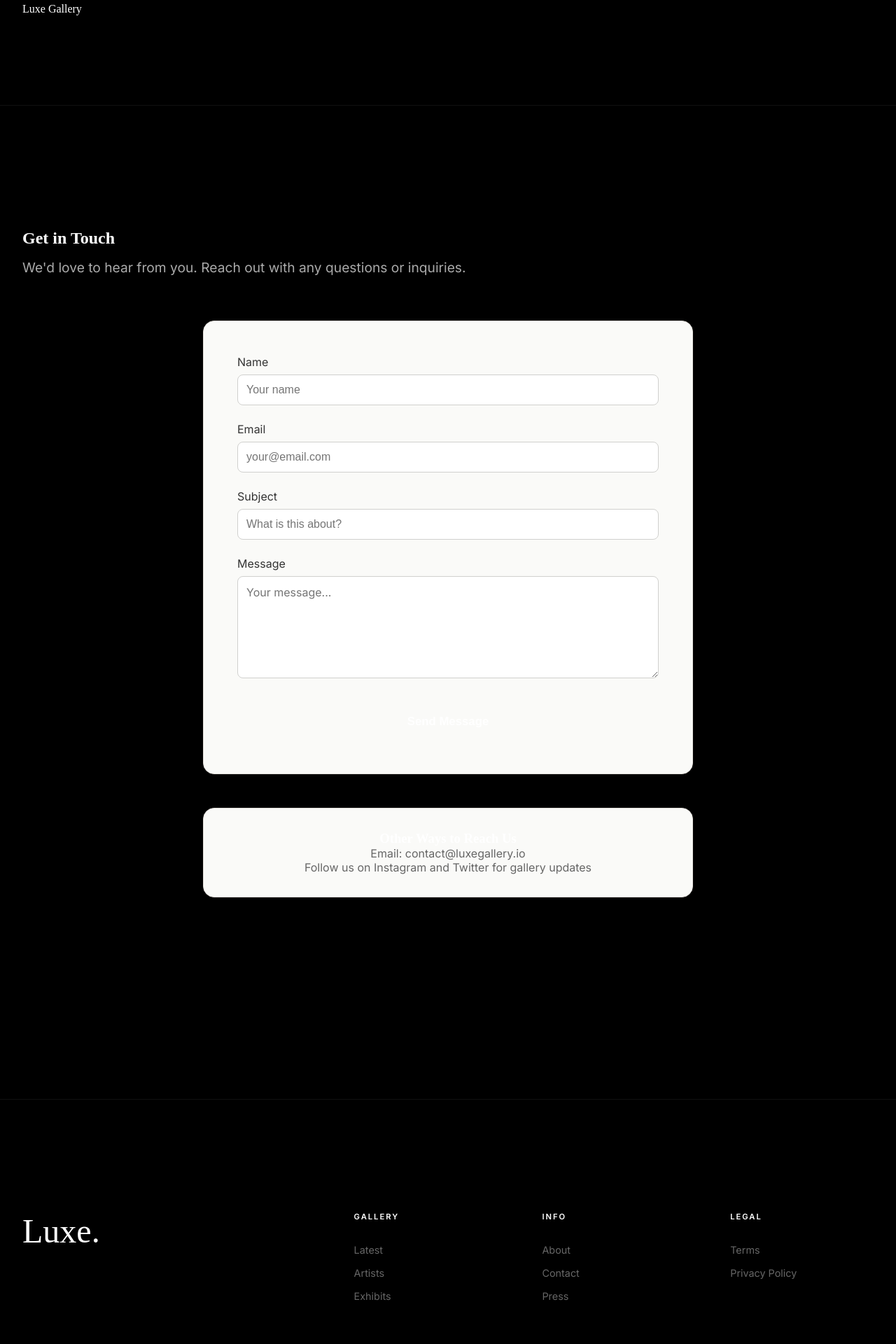
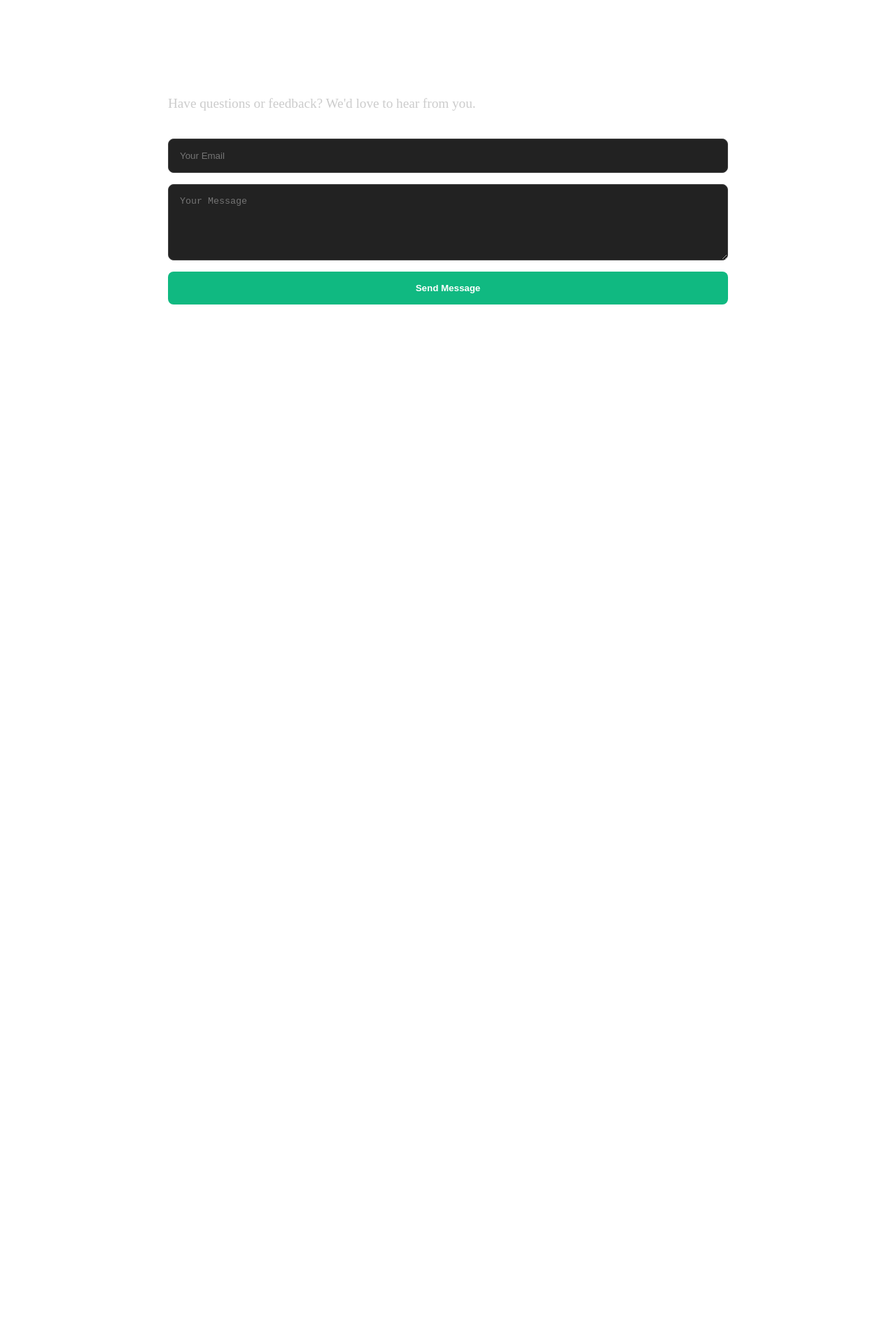
Before and after one commit to kingSammy-spec/luxe-gallery, a Next.js app: page /contact in a window 1280 px wide. Shown: the part 60-1980 px from the top of the page at 70% size. After the commit the page ends 800 px from the top, so only its background shows below. Built offline with nearby package versions, Linux system fonts and the light colour scheme; a web font is replaced by a local one.

Commit message:
Fix AdSense requirements: add About/Contact/Privacy and remove violating popups

```diff
--- a/src/app/about/page.js
+++ b/src/app/about/page.js
@@ -1,83 +1,11 @@
-'use client';
-import '../globals.css';
-import Link from 'next/link';
-
 export default function About() {
   return (
-    <>
-      <header>
-        <div className="container" style={{display: 'flex', justifyContent: 'space-between', alignItems: 'center'}}>
-          <Link href="/" className="brand" style={{textDecoration: 'none', color: 'inherit', cursor: 'pointer', fontFamily: 'serif'}}>Luxe Gallery</Link>
-          <nav className="nav-links">
-            <Link href="/">Gallery</Link>
-            <Link href="/">Artists</Link>
-            <Link href="/">Exhibits</Link>
-            <Link href="/about" style={{color: 'var(--accent-color)'}}>About</Link>
-            <Link href="/contact">Contact</Link>
-          </nav>
-        </div>
-      </header>
-
-      <main className="container">
-        <section className="hero" style={{marginTop: '3rem', marginBottom: '4rem'}}>
-          <h1 style={{marginBottom: '1rem', fontFamily: 'serif'}}>About Luxe Gallery</h1>
-          <p style={{fontSize: '1.2rem', color: '#aaa', maxWidth: '800px'}}>Celebrating artistic excellence and curating exceptional contemporary and fine art.</p>
-        </section>
-
-        <section style={{maxWidth: '900px', margin: '0 auto', marginBottom: '4rem'}}>
-          <div style={{background: '#fafaf8', border: '1px solid #e0ddd8', borderRadius: '16px', padding: '3rem', marginBottom: '2rem'}}>
-            <h2 style={{marginTop: 0, marginBottom: '1rem', fontFamily: 'serif'}}>Our Gallery</h2>
-            <p style={{color: '#333', lineHeight: '1.8', fontSize: '1.05rem'}}>
-              Luxe Gallery is a premier destination for contemporary and fine art, showcasing emerging and established artists from around the world.
-              Our carefully curated collections celebrate creativity, innovation, and artistic excellence across multiple mediums and styles.
-            </p>
-          </div>
-
-          <div style={{background: '#fafaf8', border: '1px solid #e0ddd8', borderRadius: '16px', padding: '3rem', marginBottom: '2rem'}}>
-            <h2 style={{marginTop: 0, marginBottom: '1rem', fontFamily: 'serif'}}>Our Mission</h2>
-            <p style={{color: '#333', lineHeight: '1.8', fontSize: '1.05rem'}}>
-              We believe in democratizing access to fine art and fostering meaningful connections between artists and collectors.
-              Through our gallery, exhibitions, and digital platform, we provide a vibrant space for artistic expression and cultural appreciation.
-            </p>
-          </div>
-
-          <div style={{background: '#fafaf8', border: '1px solid #e0ddd8', borderRadius: '16px', padding: '3rem', marginBottom: '2rem'}}>
-            <h2 style={{marginTop: 0, marginBottom: '1rem', fontFamily: 'serif'}}>Transparency & Trust</h2>
-            <p style={{color: '#333', lineHeight: '1.8', fontSize: '1.05rem'}}>
-              Luxe Gallery operates with complete transparency regarding artist partnerships and sponsored features. We maintain high standards for authenticity and credibility.
-              This site uses Google AdSense to deliver relevant advertisements. These ads help us maintain our platform and support emerging artists.
-            </p>
-          </div>
-
-          <div style={{background: '#fafaf8', border: '1px solid #e0ddd8', borderRadius: '16px', padding: '3rem'}}>
-            <h2 style={{marginTop: 0, marginBottom: '1rem', fontFamily: 'serif'}}>Connect With Us</h2>
-            <p style={{color: '#333', lineHeight: '1.8', fontSize: '1.05rem', marginBottom: '1.5rem'}}>
-              Interested in featuring your work or learning more about our exhibitions? Visit our <Link href="/contact" style={{color: 'var(--accent-color)', textDecoration: 'none'}}>Contact page</Link>.
-            </p>
-          </div>
-        </section>
-      </main>
-
-      <footer className="luxe-footer">
-        <div className="container footer-grid">
-          <div className="footer-brand" style={{fontFamily: 'serif'}}>Luxe.</div>
-          <div className="footer-col">
-            <h4>Gallery</h4>
-            <Link href="/">Latest</Link><Link href="/">Artists</Link><Link href="/">Exhibits</Link>
-          </div>
-          <div className="footer-col">
-            <h4>Info</h4>
-            <Link href="/about">About</Link><Link href="/contact">Contact</Link><Link href="/">Press</Link>
-          </div>
-          <div className="footer-col">
-            <h4>Legal</h4>
-            <Link href="/">Terms</Link><Link href="/">Privacy Policy</Link>
-          </div>
-        </div>
-        <div className="footer-bottom">
-          <p>&copy; 2026 Luxe Gallery. | <Link href="/">Terms</Link> | <Link href="/">Privacy</Link></p>
-        </div>
-      </footer>
-    </>
+    <div style={{ padding: '4rem 2rem', maxWidth: '800px', margin: '0 auto', color: '#fff' }}>
+      <h1 style={{ fontSize: '3rem', marginBottom: '2rem' }}>About Us</h1>
+      <p style={{ fontSize: '1.2rem', lineHeight: '1.8', color: '#ccc' }}>
+        Welcome to our platform! We are dedicated to providing the best content and tools for our community.
+        Our mission is to empower users with cutting-edge insights and resources.
+      </p>
+    </div>
   );
 }
--- a/src/app/contact/page.js
+++ b/src/app/contact/page.js
@@ -1,153 +1,15 @@
-'use client';
-import { useState } from 'react';
-import '../globals.css';
-import Link from 'next/link';
-
 export default function Contact() {
-  const [formData, setFormData] = useState({
-    name: '',
-    email: '',
-    subject: '',
-    message: ''
-  });
-  const [submitted, setSubmitted] = useState(false);
-
-  const handleChange = (e) => {
-    const { name, value } = e.target;
-    setFormData(prev => ({
-      ...prev,
-      [name]: value
-    }));
-  };
-
-  const handleSubmit = (e) => {
-    e.preventDefault();
-    console.log('Form submitted:', formData);
-    setSubmitted(true);
-    setTimeout(() => {
-      setSubmitted(false);
-      setFormData({ name: '', email: '', subject: '', message: '' });
-    }, 3000);
-  };
-
   return (
-    <>
-      <header>
-        <div className="container" style={{display: 'flex', justifyContent: 'space-between', alignItems: 'center'}}>
-          <Link href="/" className="brand" style={{textDecoration: 'none', color: 'inherit', cursor: 'pointer', fontFamily: 'serif'}}>Luxe Gallery</Link>
-          <nav className="nav-links">
-            <Link href="/">Gallery</Link>
-            <Link href="/">Artists</Link>
-            <Link href="/">Exhibits</Link>
-            <Link href="/about">About</Link>
-            <Link href="/contact" style={{color: 'var(--accent-color)'}}>Contact</Link>
-          </nav>
-        </div>
-      </header>
-
-      <main className="container">
-        <section className="hero" style={{marginTop: '3rem', marginBottom: '4rem'}}>
-          <h1 style={{marginBottom: '1rem', fontFamily: 'serif'}}>Get in Touch</h1>
-          <p style={{fontSize: '1.2rem', color: '#aaa', maxWidth: '800px'}}>We'd love to hear from you. Reach out with any questions or inquiries.</p>
-        </section>
-
-        <section style={{maxWidth: '700px', margin: '0 auto', marginBottom: '4rem'}}>
-          {submitted && (
-            <div style={{background: '#eef9f5', border: '1px solid #d0e6dd', borderRadius: '12px', padding: '2rem', marginBottom: '2rem', textAlign: 'center'}}>
-              <h3 style={{color: '#1a7a6f', margin: 0}}>✓ Message Sent!</h3>
-              <p style={{color: '#2d9d91', marginTop: '0.5rem'}}>Thank you for reaching out. We'll respond within 24 hours.</p>
-            </div>
-          )}
-
-          <form onSubmit={handleSubmit} style={{background: '#fafaf8', border: '1px solid #e0ddd8', borderRadius: '16px', padding: '3rem'}}>
-            <div style={{marginBottom: '1.5rem'}}>
-              <label style={{display: 'block', marginBottom: '0.5rem', fontWeight: '500', color: '#333'}}>Name</label>
-              <input
-                type="text"
-                name="name"
-                value={formData.name}
-                onChange={handleChange}
-                required
-                placeholder="Your name"
-                style={{width: '100%', padding: '0.75rem', background: '#fff', border: '1px solid #d0d0ce', borderRadius: '8px', color: '#333', fontSize: '1rem', boxSizing: 'border-box'}}
-              />
-            </div>
-
-            <div style={{marginBottom: '1.5rem'}}>
-              <label style={{display: 'block', marginBottom: '0.5rem', fontWeight: '500', color: '#333'}}>Email</label>
-              <input
-                type="email"
-                name="email"
-                value={formData.email}
-                onChange={handleChange}
-                required
-                placeholder="your@email.com"
-                style={{width: '100%', padding: '0.75rem', background: '#fff', border: '1px solid #d0d0ce', borderRadius: '8px', color: '#333', fontSize: '1rem', boxSizing: 'border-box'}}
-              />
-            </div>
-
-            <div style={{marginBottom: '1.5rem'}}>
-              <label style={{display: 'block', marginBottom: '0.5rem', fontWeight: '500', color: '#333'}}>Subject</label>
-              <input
-                type="text"
-                name="subject"
-                value={formData.subject}
-                onChange={handleChange}
-                required
-                placeholder="What is this about?"
-                style={{width: '100%', padding: '0.75rem', background: '#fff', border: '1px solid #d0d0ce', borderRadius: '8px', color: '#333', fontSize: '1rem', boxSizing: 'border-box'}}
-              />
-            </div>
-
-            <div style={{marginBottom: '2rem'}}>
-              <label style={{display: 'block', marginBottom: '0.5rem', fontWeight: '500', color: '#333'}}>Message</label>
-              <textarea
-                name="message"
-                value={formData.message}
-                onChange={handleChange}
-                required
-                placeholder="Your message..."
-                rows="6"
-                style={{width: '100%', padding: '0.75rem', background: '#fff', border: '1px solid #d0d0ce', borderRadius: '8px', color: '#333', fontSize: '1rem', fontFamily: 'inherit', boxSizing: 'border-box'}}
-              />
-            </div>
-
-            <button
-              type="submit"
-              style={{width: '100%', padding: '1rem', background: 'var(--accent-color)', border: 'none', color: '#fff', fontSize: '1.05rem', fontWeight: 'bold', borderRadius: '8px', cursor: 'pointer'}}
-            >
-              Send Message
-            </button>
-          </form>
-
-          <div style={{marginTop: '3rem', padding: '2rem', background: '#fafaf8', border: '1px solid #e0ddd8', borderRadius: '16px', textAlign: 'center'}}>
-            <h3 style={{marginTop: 0, fontFamily: 'serif'}}>Other Ways to Reach Us</h3>
-            <p style={{color: '#666'}}>Email: contact@luxegallery.io</p>
-            <p style={{color: '#666'}}>Follow us on Instagram and Twitter for gallery updates</p>
-          </div>
-        </section>
-      </main>
-
-      <footer className="luxe-footer">
-        <div className="container footer-grid">
-          <div className="footer-brand" style={{fontFamily: 'serif'}}>Luxe.</div>
-          <div className="footer-col">
-            <h4>Gallery</h4>
-            <Link href="/">Latest</Link><Link href="/">Artists</Link><Link href="/">Exhibits</Link>
-          </div>
-          <div className="footer-col">
-            <h4>Info</h4>
-            <Link href="/about">About</Link><Link href="/contact">Contact</Link><Link href="/">Press</Link>
-          </div>
-          <div className="footer-col">
-            <h4>Legal</h4>
-            <Link href="/">Terms</Link><Link href="/">Privacy Policy</Link>
-          </div>
-        </div>
-        <div className="footer-bottom">
-          <p>&copy; 2026 Luxe Gallery. | <Link href="/">Terms</Link> | <Link href="/">Privacy</Link></p>
-        </div>
-      </footer>
-    </>
+    <div style={{ padding: '4rem 2rem', maxWidth: '800px', margin: '0 auto', color: '#fff' }}>
+      <h1 style={{ fontSize: '3rem', marginBottom: '2rem' }}>Contact Us</h1>
+      <p style={{ fontSize: '1.2rem', lineHeight: '1.8', color: '#ccc', marginBottom: '2rem' }}>
+        Have questions or feedback? We'd love to hear from you.
+      </p>
+      <form style={{ display: 'flex', flexDirection: 'column', gap: '1rem' }}>
+        <input type="email" placeholder="Your Email" style={{ padding: '1rem', borderRadius: '8px', background: '#222', border: '1px solid #444', color: '#fff' }} />
+        <textarea placeholder="Your Message" rows="5" style={{ padding: '1rem', borderRadius: '8px', background: '#222', border: '1px solid #444', color: '#fff' }}></textarea>
+        <button type="button" style={{ padding: '1rem', background: '#10b981', color: '#fff', fontWeight: 'bold', border: 'none', borderRadius: '8px', cursor: 'pointer' }}>Send Message</button>
+      </form>
+    </div>
   );
 }
```
